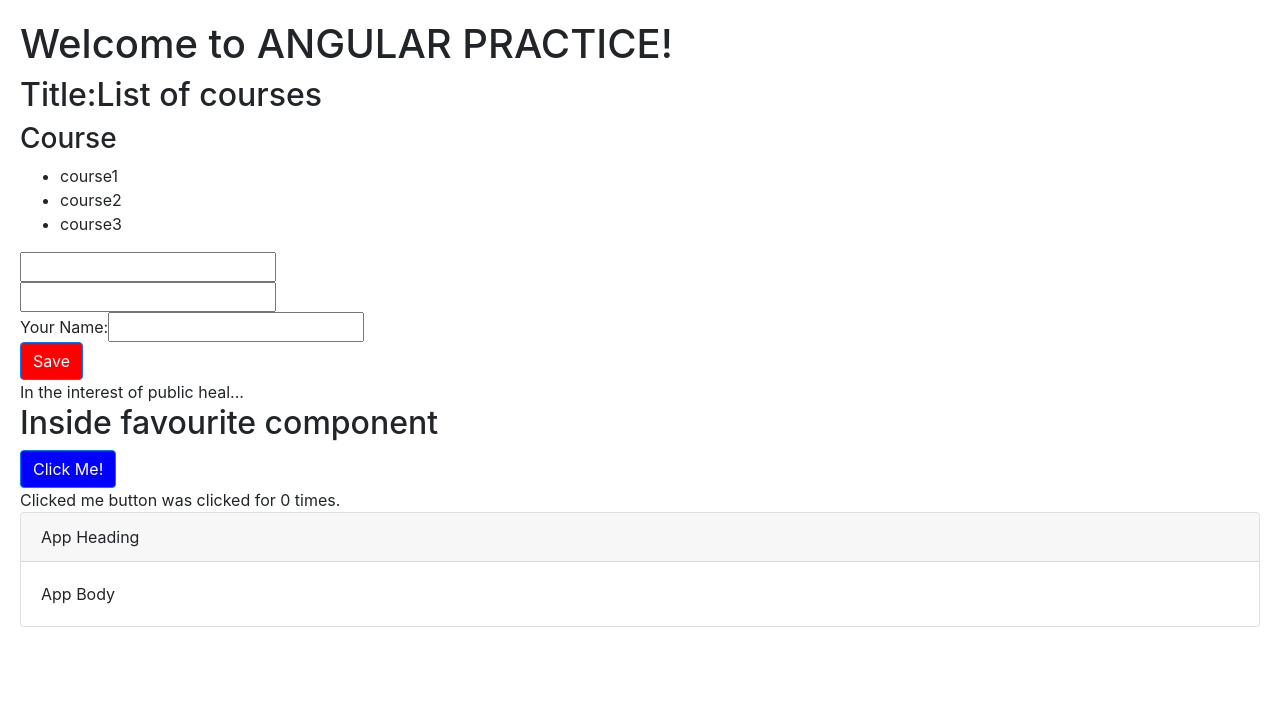
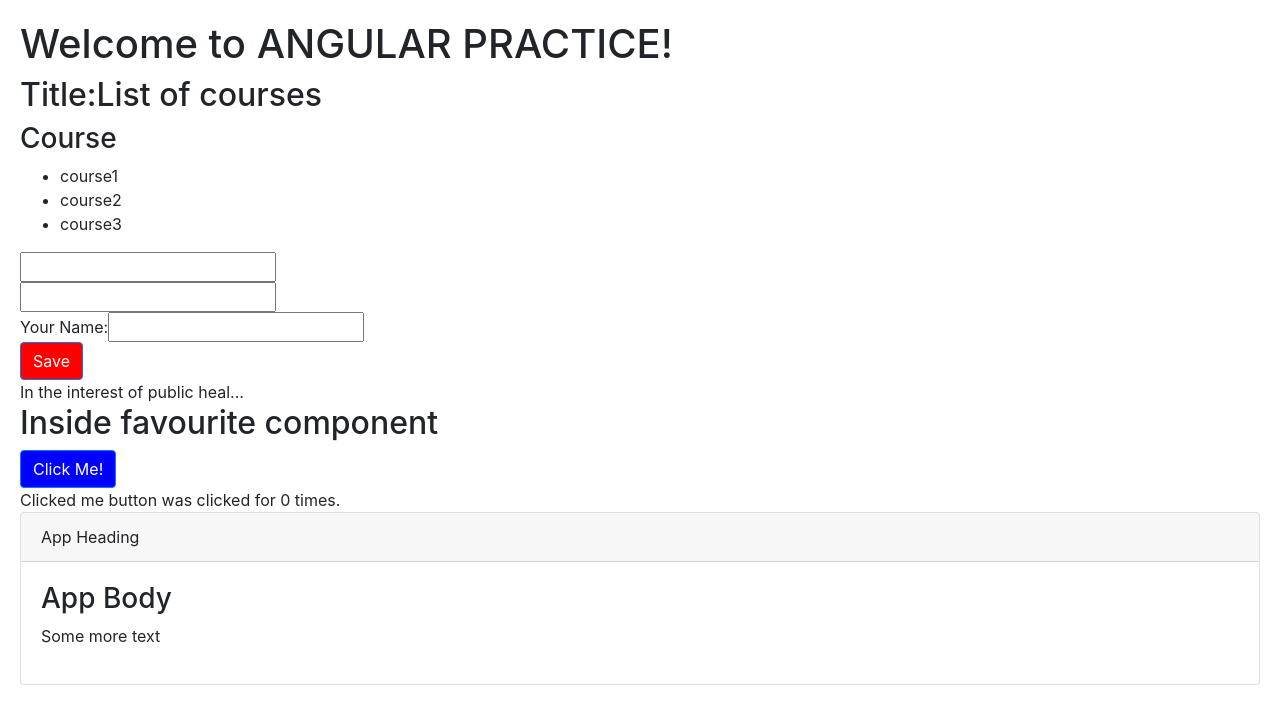
Before and after one commit to NilkantaBhattacharjee/angular-practice, an Angular app: page / in a window 1280 px wide. Shown: the top 724 px of the page. Built offline with nearby package versions, Linux system fonts and the light colour scheme.

Commit message:
Ng-Container instead of div selector

```diff
--- a/src/app/app.component.html
+++ b/src/app/app.component.html
@@ -14,6 +14,9 @@
 <div>
   <app-bootstrap-panel>
     <div class="heading">App Heading</div>
-    <div class="body">App Body</div>
+    <ng-container class="body"> <!-- using ng-container-->
+      <h3>App Body</h3>
+      <p>Some more text</p>
+    </ng-container>
   </app-bootstrap-panel>
 </div>
```
